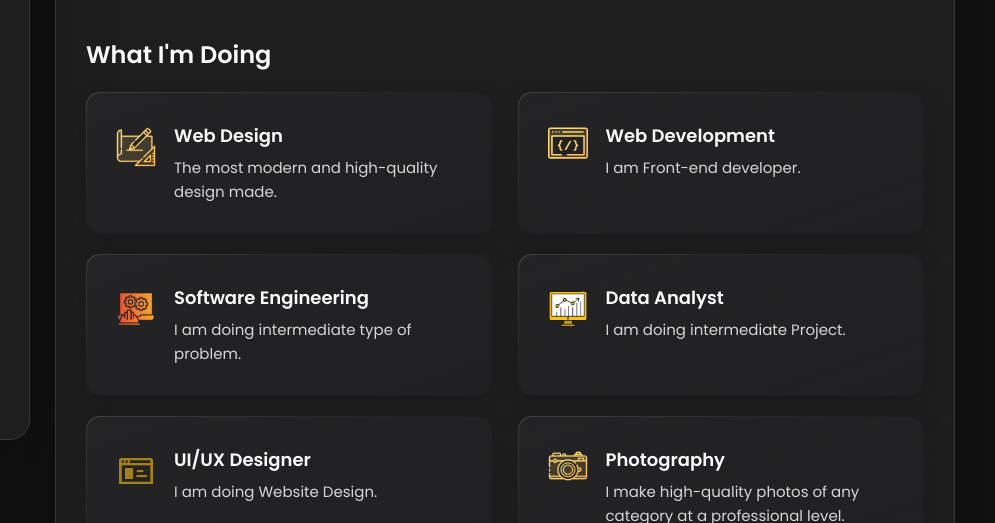
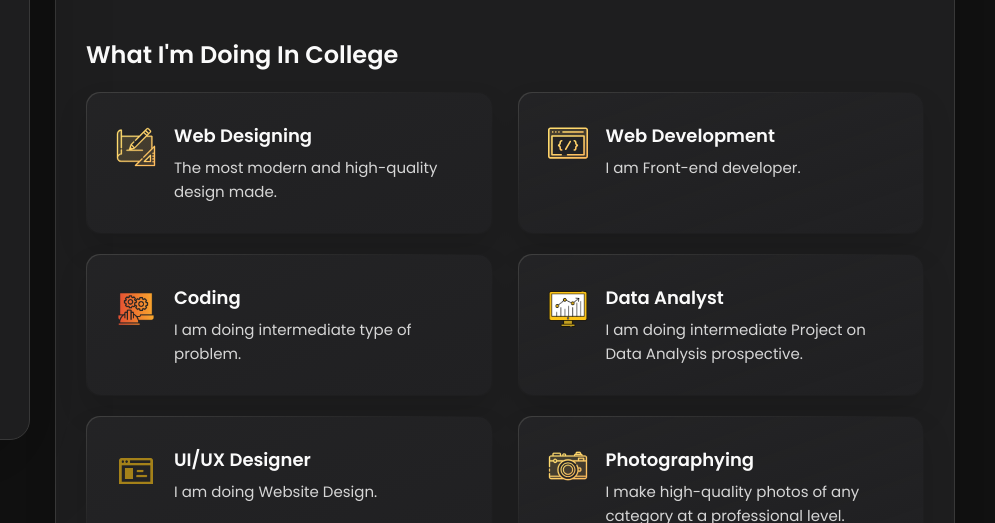
Before and after one commit to Rahul-Kumarrkg/Rahul.github.io, a plain HTML site: page index.html in a window 1280 px wide. Shown: the part 365-888 px from the top of the page, 285-1280 px from the left. Drawn offline with nearby package versions, Linux system fonts and the light colour scheme.

Commit message:
index.html

```diff
--- a/index.html
+++ b/index.html
@@ -221,7 +221,7 @@
 
         <section class="service">
 
-          <h3 class="h3 service-title">What i'm doing</h3>
+          <h3 class="h3 service-title">What i'm doing in college</h3>
 
           <ul class="service-list">
 
@@ -233,7 +233,7 @@
               </div>
 
               <div class="service-content-box">
-                <h4 class="h4 service-item-title">Web design</h4>
+                <h4 class="h4 service-item-title">Web designing</h4>
 
                 <p class="service-item-text">
                   The most modern and high-quality design made.
@@ -265,7 +265,7 @@
               </div>
 
               <div class="service-content-box">
-                <h4 class="h4 service-item-title">Software Engineering
+                <h4 class="h4 service-item-title">Coding
                 </h4>
 
                 <p class="service-item-text">
@@ -285,7 +285,7 @@
                 </h4>
 
                 <p class="service-item-text">
-                  I am doing intermediate Project.
+                  I am doing intermediate Project on Data Analysis prospective.
                 </p>
               </div>
             </li>
@@ -314,7 +314,7 @@
               </div>
 
               <div class="service-content-box">
-                <h4 class="h4 service-item-title">Photography</h4>
+                <h4 class="h4 service-item-title">Photographying</h4>
 
                 <p class="service-item-text">
                   I make high-quality photos of any category at a professional level.
```
